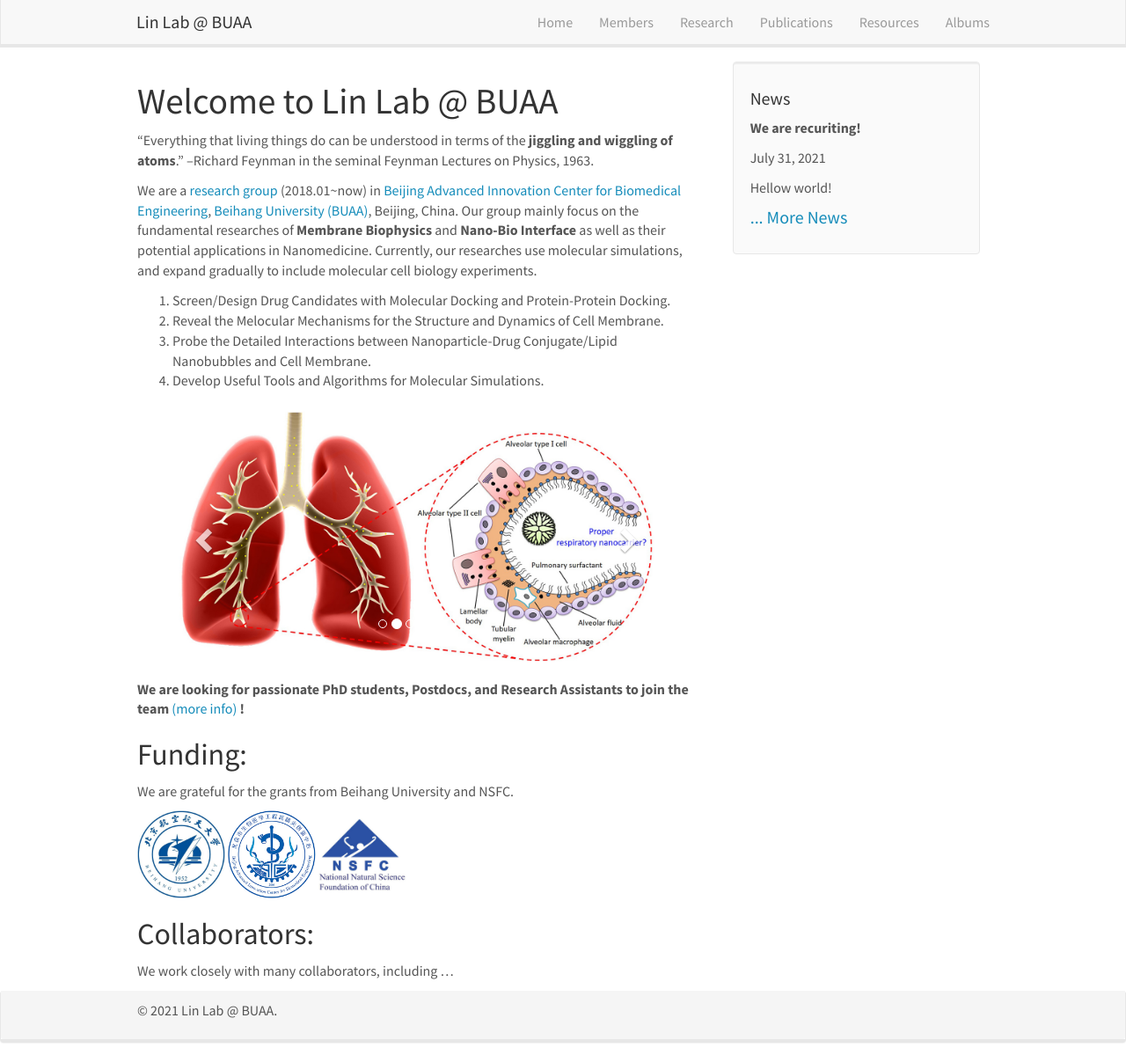
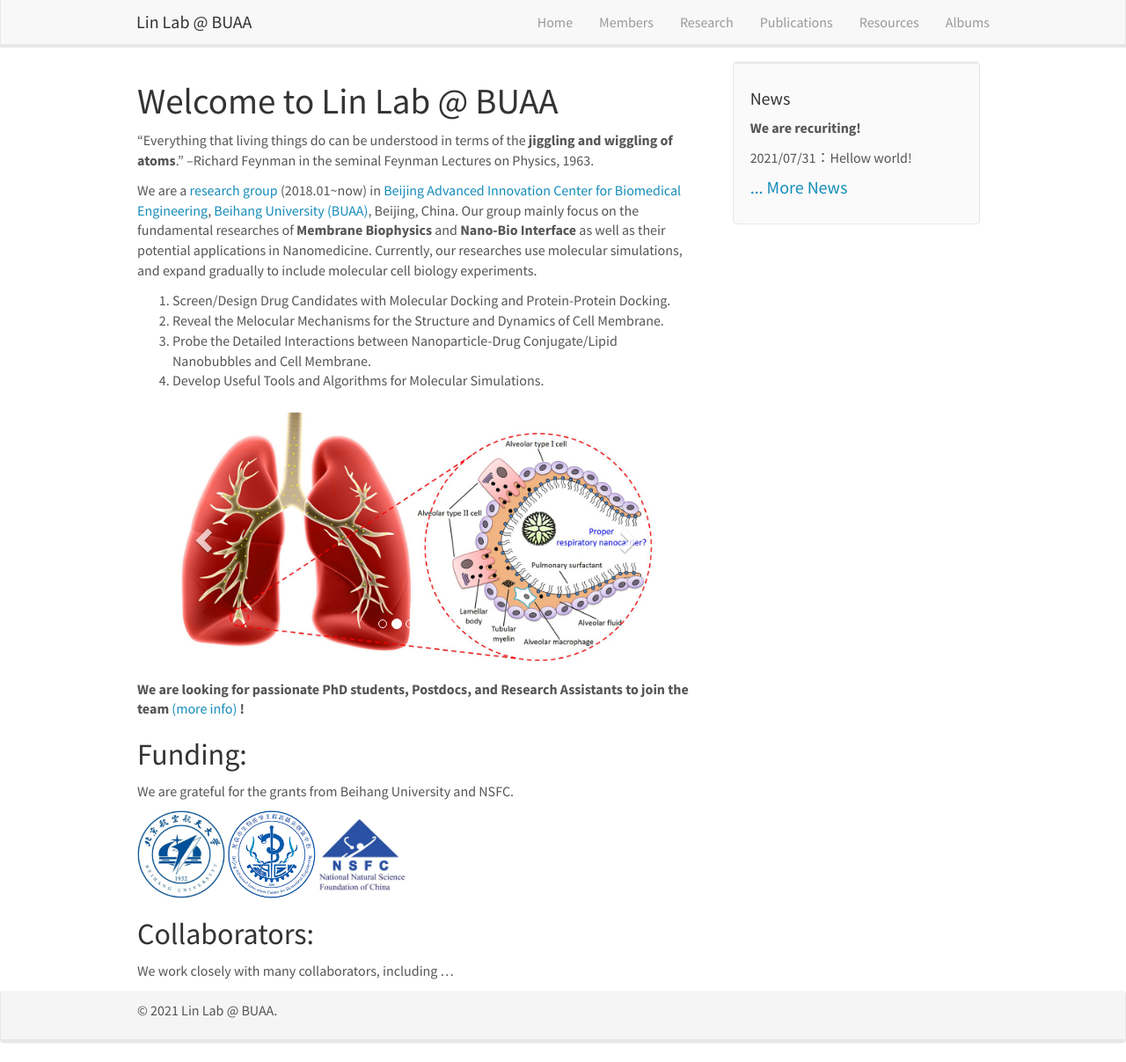
Before and after one commit to linxubo/linxubo.github.io, a Jekyll site: the page built from _pages/home.md, in a window 1280 px wide and 1207 px high. Shown: the whole window at 88% size. Built offline with Jekyll 4.4.1, drawn with Linux system fonts in a browser that asks for light colours; nearby versions of some CDN libraries.

Commit message:
Update news.yml

```diff
--- a/_data/news.yml
+++ b/_data/news.yml
@@ -1,4 +1,3 @@
 - headline: <b> We are recuriting!</b>
 
-- date: July 31, 2021
-- headline: "Hellow world!"
+- headline: "2021/07/31：Hellow world!"
```
